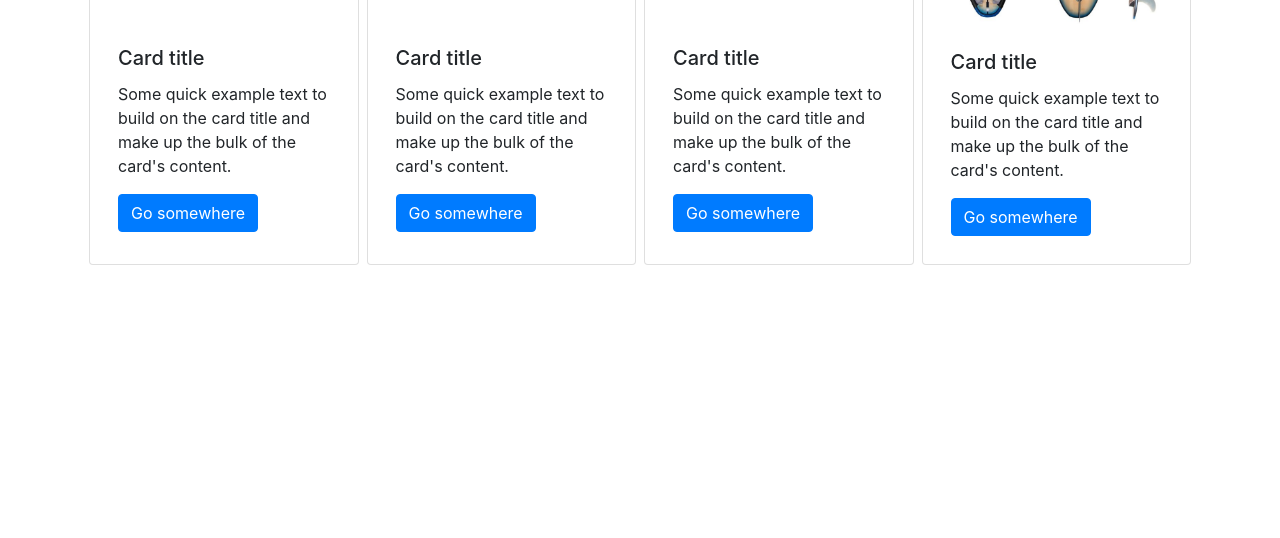
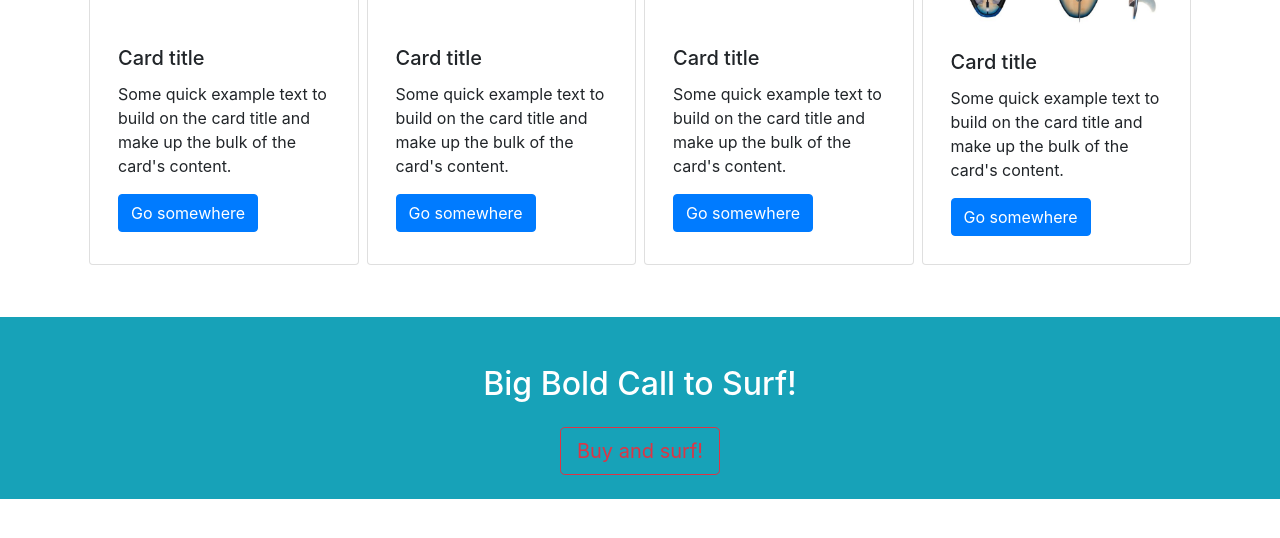
Before and after one commit to SocialMirrorCom/Bootstrap-navbar, a plain HTML site: page index.html in a window 1280 px wide. Shown: the part 932-1470 px from the top of the page. Before the commit the page ends 1201 px from the top, so only its background shows below. Drawn offline with nearby package versions, Linux system fonts and the light colour scheme.

Commit message:
Added Call to Action section

```diff
--- a/index.html
+++ b/index.html
@@ -56,7 +56,7 @@
         </ul>
         <form class="form-inline my-2 my-lg-0">
           <input class="form-control mr-sm-2" type="search" placeholder="Search" aria-label="Search">
-          <button class="btn btn-outline-success my-2 my-sm-0" type="submit">Search</button>
+          <button class="btn btn-outline-danger my-2 my-sm-0" type="submit">Search</button>
         </form>
       </div>
     </nav>
@@ -122,6 +122,10 @@
         </div>
       </div>
     </div>
+    <div class="container-fluid bg-info text-center my-5">
+      <h2 class="text-white pt-5 pb-2">Big Bold Call to Surf!</h2>
+      <button type="button" class="btn btn-outline-danger btn-lg mt-2 mb-4">Buy and surf!</button>
+    </div>
     <!-- Optional JavaScript -->
     <!-- jQuery first, then Popper.js, then Bootstrap JS -->
     <script src="https://code.jquery.com/jquery-3.3.1.slim.min.js" integrity="sha384-q8i/X+965DzO0rT7abK41JStQIAqVgRVzpbzo5smXKp4YfRvH+8abtTE1Pi6jizo" crossorigin="anonymous"></script>
```
